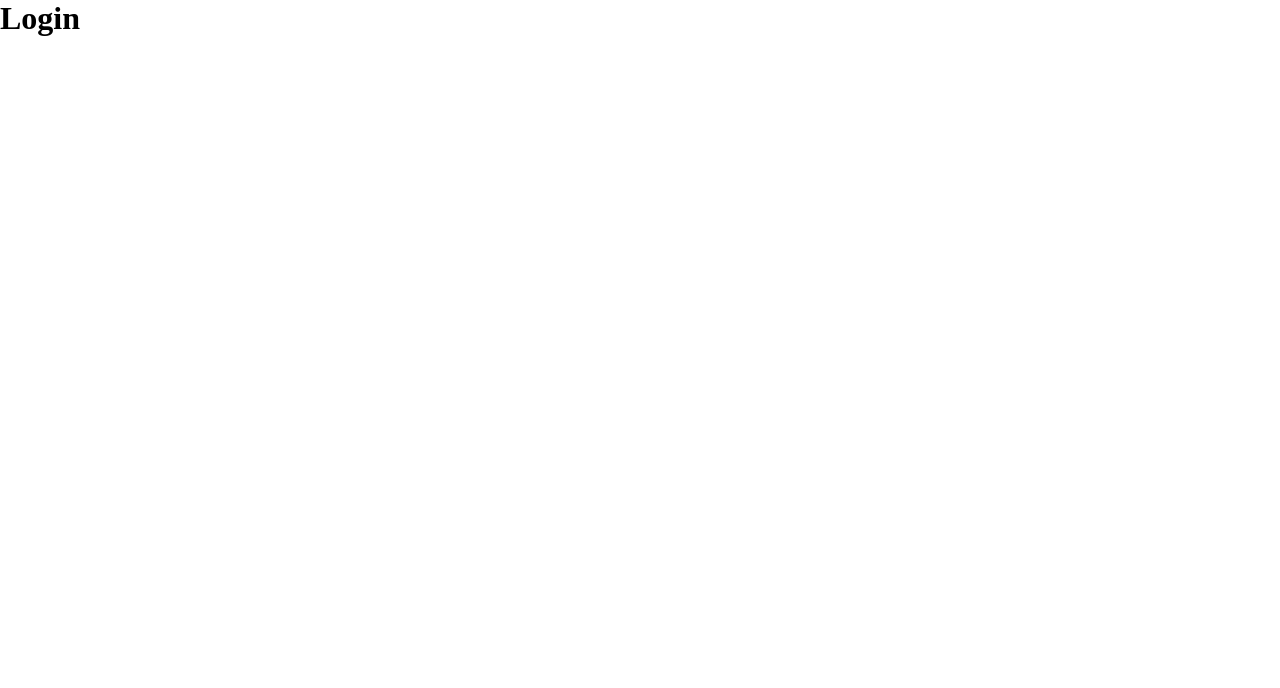
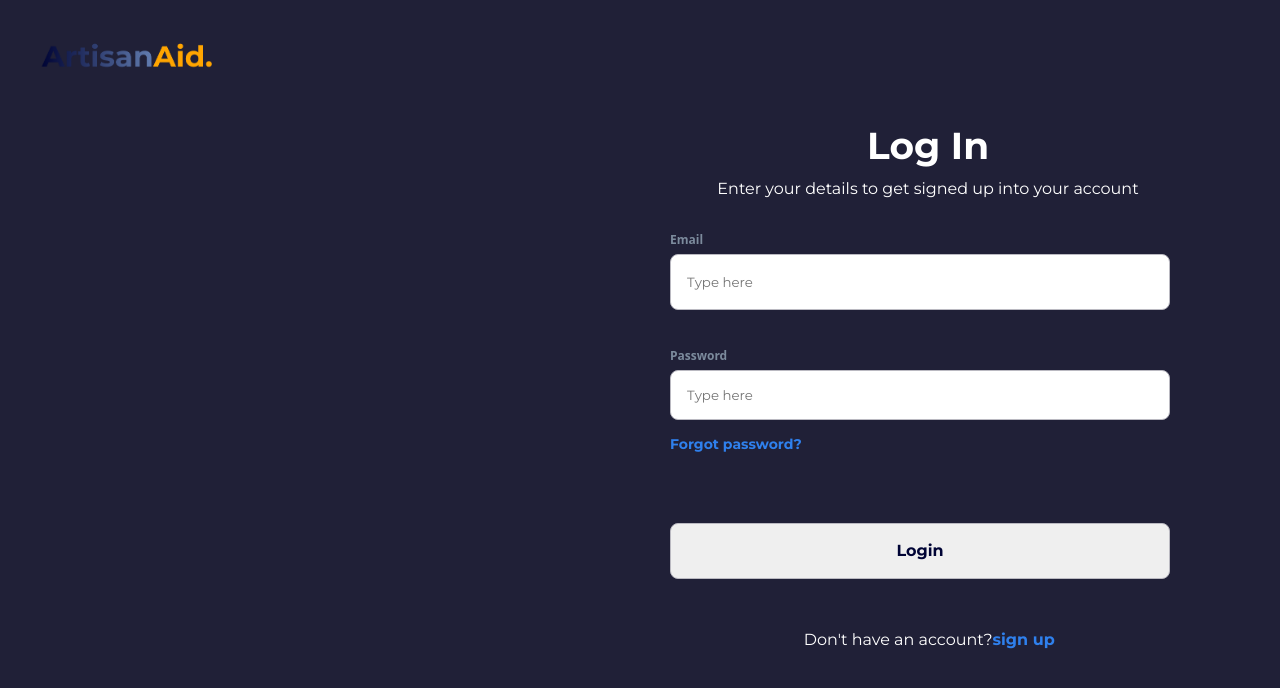
Before and after one commit to ozi-Shalom2333/artisian-aid, a React (Vite) app: page /login in a window 1280 px wide. Shown: the top 688 px of the page. Built offline with nearby package versions, Linux system fonts and the light colour scheme.

Commit message:
The login ui (#10)

```diff
--- a/src/auth/Login.jsx
+++ b/src/auth/Login.jsx
@@ -1,9 +1,46 @@
 import React from 'react'
+import "../styles/login.css"
 
 const Login = () => {
   return (
-    <div>
-      <h1>Login</h1>
+    <div className='loginMainBody'>
+      <aside className='loginImageHeader'>
+        <img src="/Artisan.png" alt="" />
+      </aside>
+      <div className='loginContainerBody'>
+        <section className='loginInvisibleFrame'></section>
+        <main className='loginInputContainerBody'>
+          <div className='loginH2'>
+            <h2>Log In</h2>
+          </div>
+          <section className='loginParagraphLine'>
+            <p>Enter your details to get signed up into your account </p>
+          </section>
+          <div className='loginEmailInput'>
+            <section className='loginEmailSection'>
+              <span>Email</span>
+              <input type="text" placeholder='Type here' />
+            </section>
+
+            <section className='loginPasswordSection'>
+              <span>Password</span>
+              <input type="text" placeholder='Type here' />
+              <p>Forgot password?</p>
+            </section>
+
+            <div className='loginClick'>
+              <button>Login</button>
+            </div>
+
+            <aside className='loginTextRouteToSignUp'>
+              <p>Don't have an account? </p><span>sign up</span>
+            </aside>
+          </div>
+
+        </main>
+
+      </div>
+
     </div>
   )
 }
--- a/src/index.css
+++ b/src/index.css
@@ -2,6 +2,9 @@
     padding: 0;
     margin: 0;
     box-sizing: border-box;
+    font-family: "Montserrat", sans-serif;
+
+
 }
 .App{
     width: 100%;
--- a/src/styles/login.css
+++ b/src/styles/login.css
@@ -0,0 +1,201 @@
+.loginMainBody{
+    width: 100%;
+    height: 100vh;
+    background-color: rgb(32, 32, 55)
+}
+
+.loginImageHeader{
+    width: 100;
+    height: fit-content;
+
+
+}
+.loginImageHeader > img{
+    object-fit: contain;
+    width: 20%;
+    margin-top: 40px;
+}
+
+.loginContainerBody{
+    width: 100%;
+    height: 70vh;
+    display: flex;
+}
+
+.loginInvisibleFrame{
+    width: 50%;
+    height: 100%;
+
+}
+
+.loginInputContainerBody{
+    width: 45%;
+    height: 100%;
+    /* background: aqua; */
+}
+
+.loginH2{
+    width: 464;
+    height: 53;
+    display: flex;
+    justify-content: center;
+    font-size: 25px;
+    font-weight: 700;
+    margin-top: 50px;
+    color: #ffffff;
+    /* background-color: red; */
+}
+
+.loginParagraphLine{
+    width: 100%;
+    height: min-content(5%);
+    font-weight: 400;
+    font-size: 16px;
+    line-height: 22.4px;
+    letter-spacing: 0%;
+    text-align: center;
+    color: #ffffff;
+    padding-top: 10px;
+
+}
+
+.loginEmailInput{
+width: 90%;
+height: 90%;
+/* background: forestgreen;  */
+margin-left: 30px;
+margin-top: 30px;
+}
+
+.loginEmailSection{
+    width: 60%;
+    height: 12vh;
+    display: flex;
+    flex-direction: column;
+
+}
+
+.loginEmailSection > input{
+width: 500px;
+height: 56px;
+min-width: 500px;
+max-width: 500px;
+gap: 10px;
+border-radius: 8px;
+border-width: 1px;
+margin-top: 5px;
+padding: 16px;
+border: 1px solid #BAB9C1
+}
+
+.loginEmailSection > span{
+width: 500px;
+height: 18px;
+font-family: Noto Sans;
+font-weight: 600;
+font-size: 12px;
+line-height: 18px;
+letter-spacing: 0%;
+color: #7C8B9D;
+}
+
+.loginPasswordSection{
+    width: 60%;
+    height: 12vh;
+    display: flex;
+    flex-direction: column;
+}
+
+.loginPasswordSection > span{
+    width: 500px;
+    height: 18px;
+    font-family: Noto Sans;
+    font-weight: 600;
+    font-size: 12px;
+    line-height: 18px;
+    letter-spacing: 0%;
+    color: #7C8B9D;
+    margin-top: 20px;
+    }
+
+
+    .loginPasswordSection > input{
+    width: 500px;
+    height: 56px;
+    min-width: 500px;
+    max-width: 500px;
+    display: flex;
+    gap: 10px;
+    border-radius: 8px;
+    border-width: 1px;
+    margin-top: 5px;
+    padding: 16px;
+    border: 1px solid #BAB9C1
+    }
+
+    .loginPasswordSection > p{
+ width: 500px;
+height: 20px;
+font-weight: 700;
+font-size: 14px;
+line-height: 19.6px;
+letter-spacing: 0%;
+color: var(--info, #2F80ED);
+margin-top: 15px;
+    }
+
+  .loginClick{
+    width: 60%;
+    height: 12vh;
+    /* background: #000; */
+    display: flex;
+    margin-top: 80px;
+    text-align: center;
+
+  }
+
+  .loginClick > button{
+ width: 500px;
+ height: 56px;
+ min-width: 500px;
+ max-width: 500px;
+ display: flex;
+gap: 10px;
+display: flex;
+justify-content: center;
+border-radius: 8px;
+border-width: 1px;
+ margin-top: 20px;
+padding: 16px;
+border: 1px solid #BAB9C1;
+font-weight: 700;
+font-size: 16px;
+line-height: 22.4px;
+letter-spacing: 0%;
+color:  #000435;
+  }
+
+  .loginTextRouteToSignUp{
+ width: 100%;
+height: 23px;
+color: #ffffff;
+margin-top: 30px;
+display: flex;
+justify-content: center;
+font-weight: 400;
+font-size: 16px;
+line-height: 22.4px;
+letter-spacing: 0%;
+text-align: center;
+  }
+
+  .loginTextRouteToSignUp > span{
+    color:  #2F80ED;
+font-weight: 700;
+font-size: 16px;
+line-height: 22.4px;
+letter-spacing: 0%;
+text-align: center;
+
+
+  }
```
